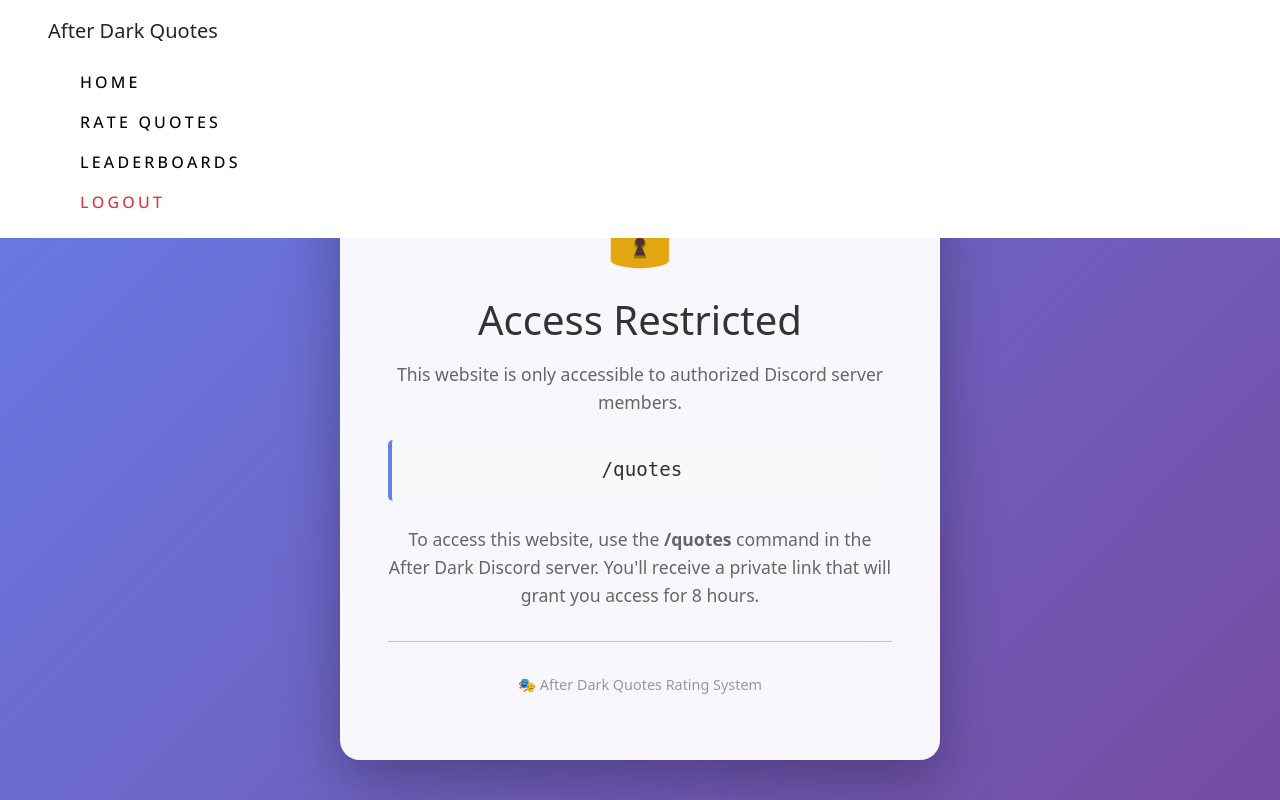
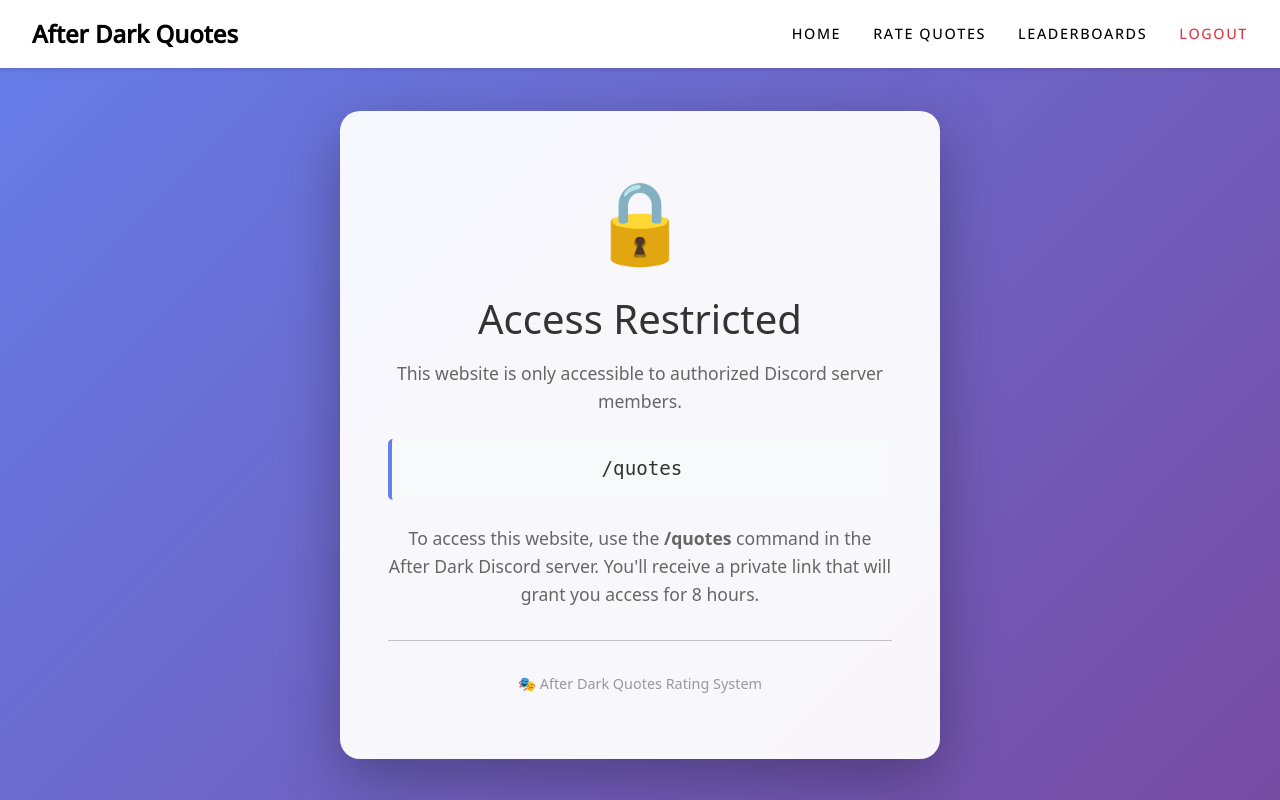
Before and after one commit to SamBunker/afterdark-quotes-website, a Node server app: page /unauthorized in a window 1280 px wide. Run offline with Node 20, Linux system fonts and the light colour scheme; some libraries are stand-ins or nearby versions.

Commit message:
Added local staging branch, revised the navbar, and added protection for leaderboards

```diff
--- a/app.js
+++ b/app.js
@@ -13,7 +13,7 @@ const crypto = require('crypto');
 const secretKey = crypto.randomBytes(32).toString('hex');
 require('dotenv').config();
 
-const port = 3001;
+const port = process.env.PORT || 3001;
 
 // Set up Handlebars as the template engine
 app.engine('handlebars', engine({
@@ -127,7 +127,7 @@ app.get('/rate', requireAuth, async (req, res) => {
   res.render('rate', { username, quote });
 })
 
-app.get('/leaderboard', async (req, res) => {
+app.get('/leaderboard', requireAuth, async (req, res) => {
   try {
     const quotes = await getAllQuotes(); // Fetch all quotes from DynamoDB
     res.render('leaderboard', { quotes }); // Pass quotes to the template
@@ -143,7 +143,7 @@ app.get('/limbo', isAdmin, async (req, res) => {
   res.render('limbo', { messages });
 })
 
-app.get('/quote/:message_id', async (req, res) => {
+app.get('/quote/:message_id', requireAuth, async (req, res) => {
   try {
       const messageId = req.params.message_id; // Get the message_id from the URL
       console.log(`Fetching quote data for messageId: ${messageId}`);
--- a/public/css/nav.css
+++ b/public/css/nav.css
@@ -13,33 +13,173 @@
 }
 
 body {
-    padding-top: 4.5em;
+  padding-top: 70px; /* Space for fixed navbar */
+  font-family: 'opensans', sans-serif;
+  margin: 0;
+}
+
+/* Simple Navbar Styles */
+.simple-navbar {
+  background-color: #ffffff;
+  position: fixed;
+  top: 0;
+  left: 0;
+  right: 0;
+  z-index: 1000;
+  box-shadow: 0 2px 4px rgba(0,0,0,0.1);
+}
+
+.nav-container {
+  display: flex;
+  justify-content: space-between;
+  align-items: center;
+  padding: 1rem 2rem;
+  max-width: 1400px;
+  margin: 0 auto;
+}
+
+.nav-logo {
+  font-size: 1.5rem;
+  font-weight: bold;
+  color: #000;
+  text-decoration: none;
   font-family: 'opensans', sans-serif;
 }
 
-  .nav-bg {
-    background-color: #ffffff;
+.nav-logo:hover {
+  color: #333;
 }
 
-  .nav-item {
-    padding-left: 1em;
+.nav-links {
+  display: flex;
+  gap: 2rem;
+  align-items: center;
 }
 
-  .nav-item a {
-    color: black;
+.nav-links a {
+  color: #000;
+  text-decoration: none;
   font-family: 'opensans', sans-serif;
   text-transform: uppercase;
-    letter-spacing: .2rem;
+  letter-spacing: 0.1rem;
+  font-size: 0.9rem;
+  transition: color 0.2s ease;
 }
 
-  .nav-item a:hover {
-    background-color: #0C1E3D;
-    color: #f2f2f2;
+.nav-links a:hover {
+  color: #0C1E3D;
 }
 
-  .nav-item a:active {
-    background-color: #0C1E3D;
-    color: #f2f2f2;
+.nav-links .logout-link {
+  color: #dc3545;
+}
+
+.nav-links .logout-link:hover {
+  color: #c82333;
+}
+
+/* Hamburger Button (hidden by default on desktop) */
+.hamburger-btn {
+  display: none;
+  flex-direction: column;
+  gap: 5px;
+  background: none;
+  border: none;
+  cursor: pointer;
+  padding: 5px;
+}
+
+.hamburger-btn span {
+  width: 25px;
+  height: 3px;
+  background-color: #000;
+  transition: all 0.3s ease;
+  border-radius: 2px;
+}
+
+/* Hamburger animation when active */
+.hamburger-btn.active span:nth-child(1) {
+  transform: rotate(45deg) translate(7px, 7px);
+}
+
+.hamburger-btn.active span:nth-child(2) {
+  opacity: 0;
+}
+
+.hamburger-btn.active span:nth-child(3) {
+  transform: rotate(-45deg) translate(7px, -7px);
+}
+
+/* Mobile Navigation (hidden by default) */
+.mobile-nav {
+  display: none;
+  flex-direction: column;
+  background-color: #ffffff;
+  position: absolute;
+  top: 100%;
+  left: 0;
+  right: 0;
+  box-shadow: 0 4px 6px rgba(0,0,0,0.1);
+  max-height: 0;
+  overflow: hidden;
+  transition: max-height 0.3s ease;
+}
+
+.mobile-nav.active {
+  max-height: 400px;
+}
+
+.mobile-nav a {
+  padding: 1rem 2rem;
+  color: #000;
+  text-decoration: none;
+  font-family: 'opensans', sans-serif;
+  text-transform: uppercase;
+  letter-spacing: 0.1rem;
+  font-size: 0.9rem;
+  border-bottom: 1px solid #f0f0f0;
+  transition: background-color 0.2s ease;
+}
+
+.mobile-nav a:hover {
+  background-color: #f8f9fa;
+  color: #0C1E3D;
+}
+
+.mobile-nav .logout-link {
+  color: #dc3545;
+}
+
+.mobile-nav .logout-link:hover {
+  color: #c82333;
+}
+
+/* Responsive Design */
+@media (max-width: 768px) {
+  /* Hide desktop navigation */
+  .desktop-nav {
+    display: none;
+  }
+
+  /* Show hamburger button */
+  .hamburger-btn {
+    display: flex;
+  }
+
+  /* Show mobile navigation structure */
+  .mobile-nav {
+    display: flex;
+  }
+
+  /* Adjust logo size for mobile */
+  .nav-logo {
+    font-size: 1.2rem;
+  }
+
+  /* Reduce navbar padding on mobile */
+  .nav-container {
+    padding: 1rem;
+  }
 }
 
 footer {
@@ -55,48 +195,3 @@ body {
   color: #000;
   letter-spacing: 2px;
 }
-
-  .notMobile {
-    color: black;
-    display: block; /* Default: show desktop */
-  }
-
-  .mobile {
-    display: none; /* Default: hide mobile */
-  }
-
-  /* Responsive Logo */
-  .responsive-logo {
-    font-size: 2rem; /* Default large size for desktop */
-    transition: font-size 0.3s ease;
-  }
-
-  @media (max-width: 1280px) {
-    .notMobile {
-      display: none !important;
-    }
-    .mobile {
-      display: block !important;
-    }
-    .title {
-      display: block;
-    }
-    .responsive-logo {
-      font-size: 1.25rem; /* Smaller size for mobile */
-    }
-  }
-
-  @media (min-width: 1281px) {
-    .notMobile {
-      display: block !important;
-    }
-    .mobile {
-      display: none !important;
-    }
-    .title {
-      display: none;
-    }
-    .responsive-logo {
-      font-size: 2rem; /* Large size for desktop */
-    }
-  }
--- a/views/layouts/main.handlebars
+++ b/views/layouts/main.handlebars
@@ -8,45 +8,60 @@
   <link rel="stylesheet" href="/css/nav.css">
 </head>
 
-<header class="d-flex flex-wrap py-3 nav-bg fixed-top px-5">
-    <div class="d-flex w-100 align-items-center">
-        <!-- Responsive Logo -->
-        <div class="me-auto">
-            <a href="/" class="text-dark text-decoration-none responsive-logo">After Dark Quotes</a>
-        </div>
+<header class="simple-navbar">
+    <div class="nav-container">
+        <a href="/" class="nav-logo">After Dark Quotes</a>
 
         <!-- Desktop Navigation -->
-        <ul class="nav nav-pills notMobile">
-            <li class="nav-item"><a href="/" class="nav-link" aria-current="page">Home</a></li>
-            <li class="nav-item"><a href="/rate" class="nav-link">Rate Quotes</a></li>
+        <nav class="nav-links desktop-nav">
+            <a href="/">Home</a>
+            <a href="/rate">Rate Quotes</a>
             {{#if isAdmin}}
-            <li class="nav-item"><a href="/limbo" class="nav-link">Approve Quotes</a></li>
+            <a href="/limbo">Approve Quotes</a>
             {{/if}}
-            <li class="nav-item"><a href="/leaderboard" class="nav-link">Leaderboards</a></li>
-            <li class="nav-item"><a href="/logout" class="nav-link text-danger">Logout</a></li>
-        </ul>
+            <a href="/leaderboard">Leaderboards</a>
+            <a href="/logout" class="logout-link">Logout</a>
+        </nav>
 
-        <!-- Mobile Hamburger -->
-        <div class="mobile">
-            <button class="navbar-toggler" type="button" data-bs-toggle="collapse" data-bs-target="#navbarToggleExternalContent" aria-controls="navbarToggleExternalContent" aria-expanded="false" aria-label="Toggle navigation">
-                <span class="navbar-toggler-icon"></span>
-            </button>
-        </div>
+        <!-- Mobile Hamburger Button -->
+        <button class="hamburger-btn" id="hamburger" aria-label="Toggle menu">
+            <span></span>
+            <span></span>
+            <span></span>
+        </button>
     </div>
 
     <!-- Mobile Navigation Menu -->
-    <div class="collapse mobile w-100 mt-3" id="navbarToggleExternalContent">
-        <ul class="nav flex-column nav-pills">
-            <li class="nav-item"><a href="/" class="nav-link">Home</a></li>
-            <li class="nav-item"><a href="/rate" class="nav-link">Rate Quotes</a></li>
-            {{#if isAdmin}}
-            <li class="nav-item"><a href="/limbo" class="nav-link">Approve Quotes</a></li>
-            {{/if}}
-            <li class="nav-item"><a href="/leaderboard" class="nav-link">Leaderboards</a></li>
-            <li class="nav-item"><a href="/logout" class="nav-link text-danger">Logout</a></li>
-        </ul>
-    </div>
+    <nav class="mobile-nav" id="mobileNav">
+        <a href="/">Home</a>
+        <a href="/rate">Rate Quotes</a>
+        {{#if isAdmin}}
+        <a href="/limbo">Approve Quotes</a>
+        {{/if}}
+        <a href="/leaderboard">Leaderboards</a>
+        <a href="/logout" class="logout-link">Logout</a>
+    </nav>
 </header>
+
+<script>
+    // Mobile menu toggle
+    const hamburger = document.getElementById('hamburger');
+    const mobileNav = document.getElementById('mobileNav');
+
+    hamburger.addEventListener('click', function() {
+        this.classList.toggle('active');
+        mobileNav.classList.toggle('active');
+    });
+
+    // Close menu when clicking a link
+    const mobileLinks = mobileNav.querySelectorAll('a');
+    mobileLinks.forEach(link => {
+        link.addEventListener('click', () => {
+            hamburger.classList.remove('active');
+            mobileNav.classList.remove('active');
+        });
+    });
+</script>
 
 <style>
     body {
```
Also changed, not shown: DEVELOPMENT.md (added, +213 -0 lines), 3 other files. Lines whose indentation alone changed are shown as unchanged.
